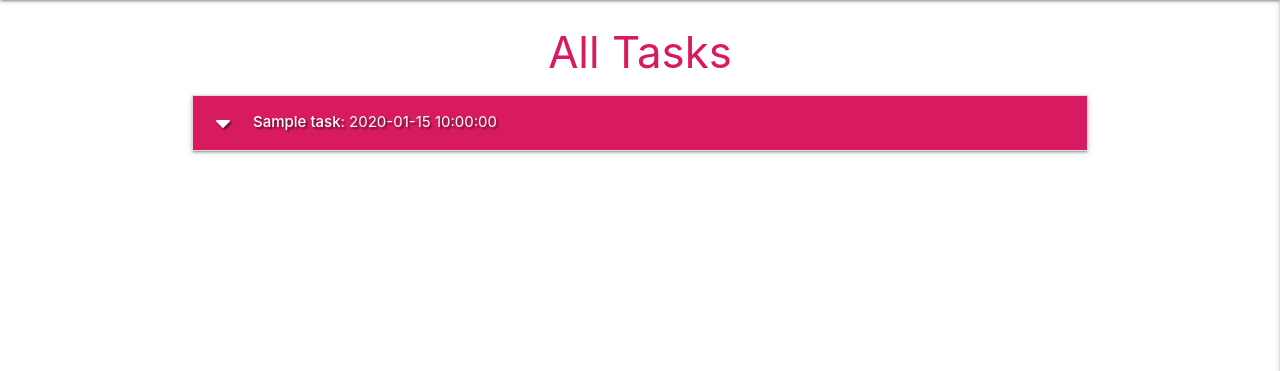
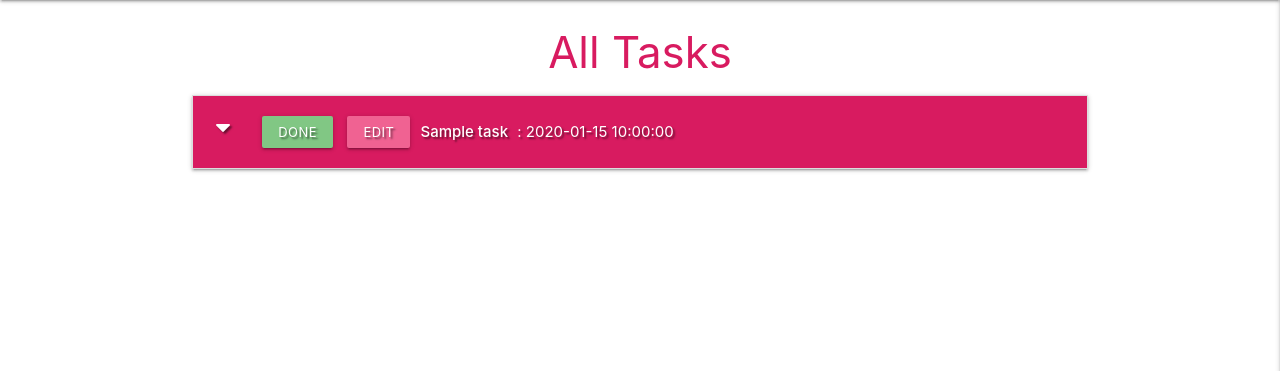
Before and after one commit to Lucyjpjones/task-manager-new, a Flask app: page / in a window 1280 px wide. Shown: the part 64-435 px from the top of the page. Run offline with Flask 2, Linux system fonts and the light colour scheme; a database or web service that is not in the repository returns one stand-in record (values such as "Sample title"); some libraries are stand-ins or nearby versions.

Commit message:
Add Task edit/done buttons

```diff
--- a/static/css/style.css
+++ b/static/css/style.css
@@ -5,3 +5,12 @@
 .flashes h4 {
   line-height: 2;
 }
+
+.btn-small {
+    margin: 5px;
+}
+
+.collapsible-header .col strong {
+    margin: 5px;
+    line-height: 42px;
+}
--- a/templates/tasks.html
+++ b/templates/tasks.html
@@ -1,5 +1,4 @@
-{% extends "base.html" %}
-{% block content %}
+{% extends "base.html" %} {% block content %}
 
 <h3 class="pink-text text-darken-1 center-align">All Tasks</h3>
 
@@ -7,12 +6,21 @@
   {% for task in tasks %}
   <li>
     <div class="collapsible-header white-text pink darken-1 text-shadow">
-      <i class="fas fa-caret-down"></i>
-      <strong>{{task.task_name }}</strong> : {{ task.due_date }}
-      {% if task.is_urgent == "on" %}
-        <i class="fas fa-exclamation-circle pink-text text-lighten-2 tooltipped"
-            data-position="right" data-tooltip="URGENT!"></i>
-      {% endif %}
+      <div class="col s3">
+        <i class="fas fa-caret-down"></i>
+        <a class="a btn-small green lighten-2">Done</a>
+        <a class="a btn-small pink lighten-2">Edit</a>
+      </div>
+      <div class="col s9">
+        <strong>{{task.task_name }}</strong> : {{ task.due_date }} {% if
+        task.is_urgent == "on" %}
+        <i
+          class="fas fa-exclamation-circle pink-text text-lighten-2 tooltipped"
+          data-position="right"
+          data-tooltip="URGENT!"
+        ></i>
+        {% endif %}
+      </div>
     </div>
     <div class="collapsible-body">
       <strong>{{ task.category_name }}</strong>
```
